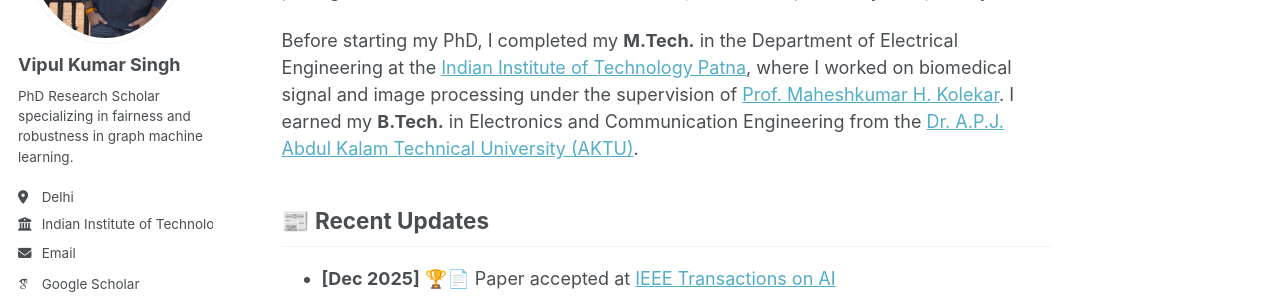
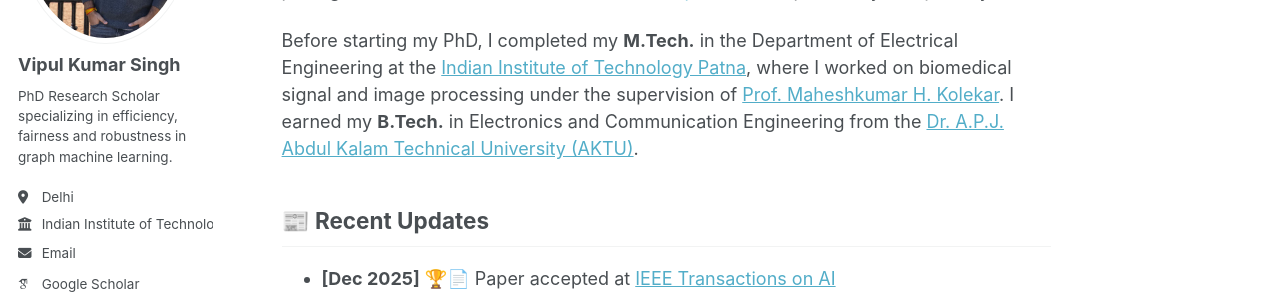
Before and after one commit to shashivipul/shashivipul.github.io, a Jekyll site: the page built from _pages/about.md, in a window 1280 px wide. Shown: the part 284-584 px from the top of the page. Built offline with Jekyll 4.4.1, drawn with Linux system fonts in a browser that asks for light colours; some web fonts are replaced; a script bundle is joined from its source files by our own code; library files that are not in the unit come from our copies.

Commit message:
Update _config.yml

```diff
--- a/_config.yml
+++ b/_config.yml
@@ -26,7 +26,7 @@
   avatar           : "profile.png"
   name             : "Vipul Kumar Singh"
   pronouns         : # example: "she/her"
-  bio              : "PhD Research Scholar specializing in fairness and robustness in graph machine learning."
+  bio              : "PhD Research Scholar specializing in efficiency, fairness and robustness in graph machine learning."
   location         : "Delhi"
   employer         : "Indian Institute of Technology"
   uri              : # URL
```
